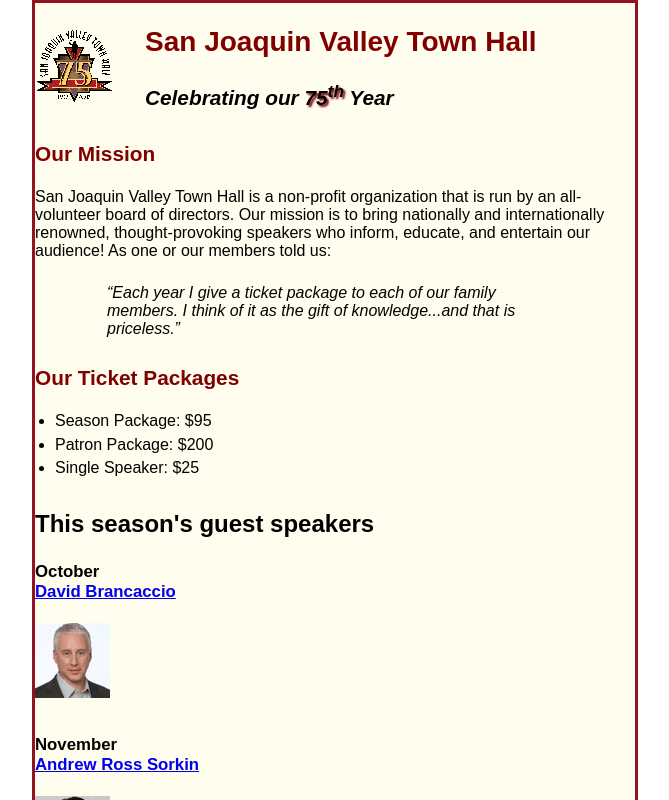
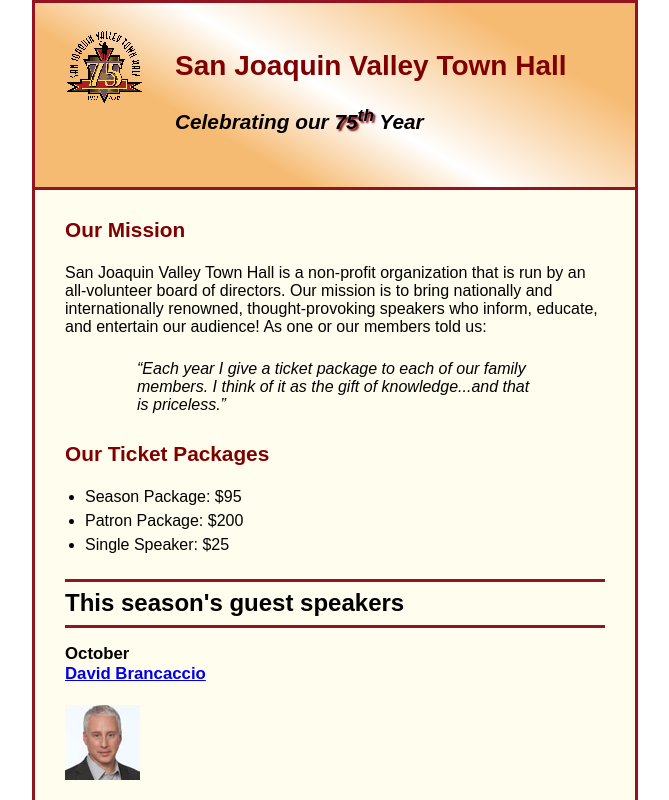
Before and after one commit to NJITifh2/A09, a plain HTML site: page c5_index.html in a window 1280 px wide. Shown: the top 800 px of the page, without its empty margins (305-974 px from the left). Drawn offline with Linux system fonts and the light colour scheme.

Commit message:
Part 2 and 3 done

```diff
--- a/c5_index.html
+++ b/c5_index.html
@@ -20,8 +20,8 @@
 			all-volunteer board of directors. Our mission is to bring nationally and
 			internationally renowned, thought-provoking speakers who inform, educate,
 			and entertain our audience! As one or our members told us:</p>
-		<blockquote>&ldquo;Each year I give a ticket package to each of our family members.
-			I think of it as the gift of knowledge...and that is priceless.&rdquo;</blockquote>
+		<em> <blockquote> &ldquo;Each year I give a ticket package to each of our family members.
+			I think of it as the gift of knowledge...and that is priceless.&rdquo; </blockquote> </em>
 
 		<h2>Our Ticket Packages</h2>
 		<ul>
--- a/styles/c5_main.css
+++ b/styles/c5_main.css
@@ -8,11 +8,22 @@
 	background-color: #ffffff;
 }
 
+header {
+	border-style: solid;
+	border-color: #931420;
+	border-width: 0px;
+	border-bottom-width: 3px;
+	background-color: #fffded;
+	padding-top: 1.5em;
+	padding-bottom: 2em;
+	background-image: linear-gradient(30deg, #f6bb73 0%, #f6bb73 30%, white 50%, #f6bb73 80%, #f6bb73 100% );
+}
+
 body {
 	font-family: Arial, Helvetica, sans-serif;
     font-size: 100%;
-    margin-left: auto;
 	width: 600px;
+	margin-left: auto;
 	margin-top: 0px;
 	margin-bottom: 0px;
 	margin-right: auto;
@@ -29,15 +40,17 @@
 header h2 {
 	font-size: 175%;
 	color: var(--global-color-1);
-	text-indent: 30px;
+
 }
 header h3 {
 	font-size: 130%;
 	font-style: italic;
-	text-indent: 30px;
+
 }
 header img {
 	float: left;
+	padding-right: 30px;
+	padding-left: 30px;
 }
 .shadow {
 	text-shadow: 2px 2px 2px var(--global-color-1);
@@ -45,15 +58,27 @@
 /* the styles for the main content */
 main {
 	clear: left;
+	padding-left: 30px;
+	padding-right: 30px;
 }
 main h1 {
 	font-size: 150%;
 	padding: .3em 0;
+	border-style: solid;
+	border-color: #931420;
+	border-width: 0px;
+	border-top-width: 3px;
+	border-bottom-width: 3px;
+
 }
 main h2 {
 	color: var(--global-color-1);
 	font-size: 130%;
 	padding: .5em 0 .25em 0;
+
+}
+main h2 blockquote {
+	te
 }
 main h3 {
 	font-size: 105%;
@@ -80,4 +105,8 @@
 footer p {
 	text-align: center;
 	padding: 1em 0;
+	color: #FFFFFF;
 }
+footer {
+	background-color: #931420;
+}
```
